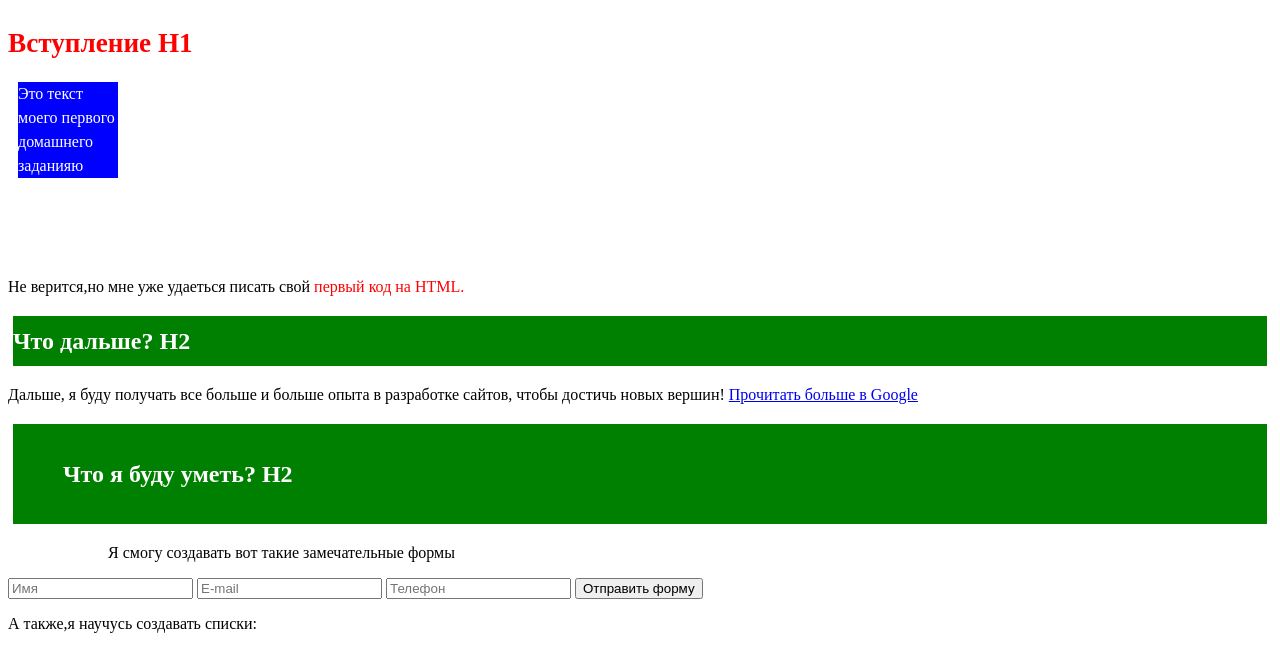
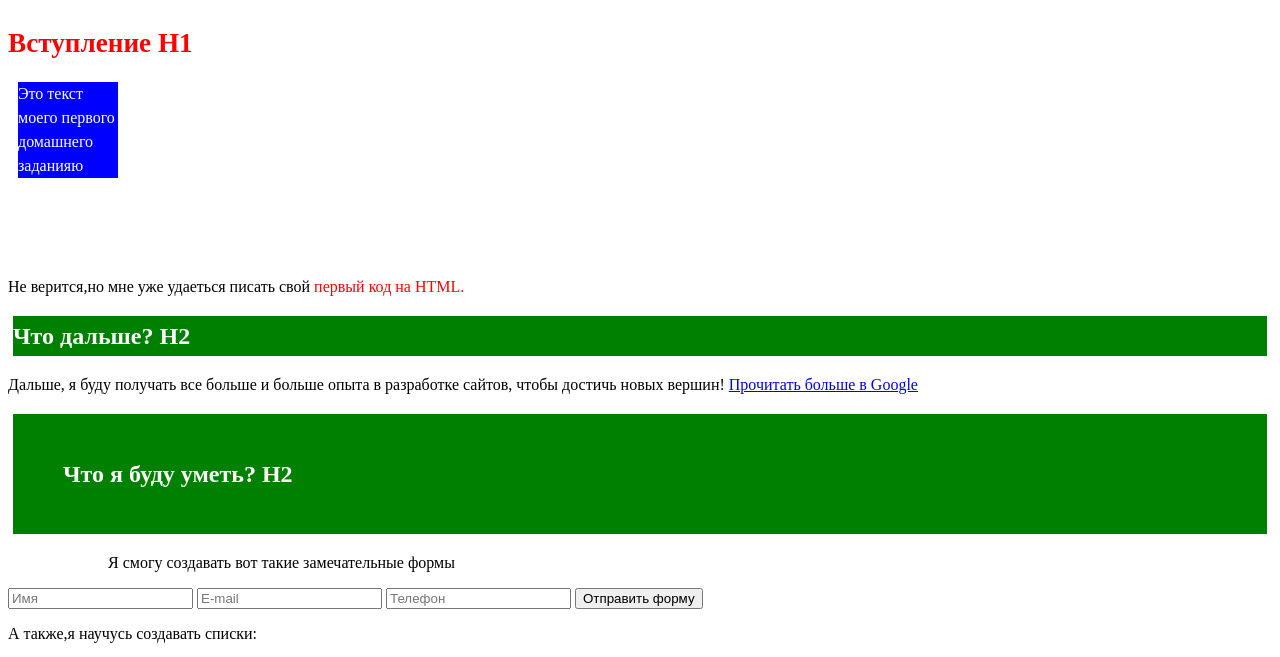
Before and after one commit to Andriy21/Andriy21.github.io, a plain HTML site: page first-project/index.html in a window 1280 px wide. Shown: the part 80-737 px from the top of the page. Drawn offline with Linux system fonts and the light colour scheme; files whose address does not match are found by name.

Commit message:
Update style.css

```diff
--- a/first-project/css/style.css
+++ b/first-project/css/style.css
@@ -14,8 +14,8 @@ h1{
 }
 h2{
 	color: #fff;
-	height: 50px;
-	line-height: 50px;
+	padding: 10px 0;
+	line-height: 20px;
 	margin: 20px 5px;
 }
 .some-text{
@@ -37,9 +37,9 @@ h2{
 
 }
 .block-height{
-	height: 100px;
-	line-height: 100px;
-	padding-left: 50px;
+
+	padding: 50px;
+
 
 }
 .padding-100{
```
